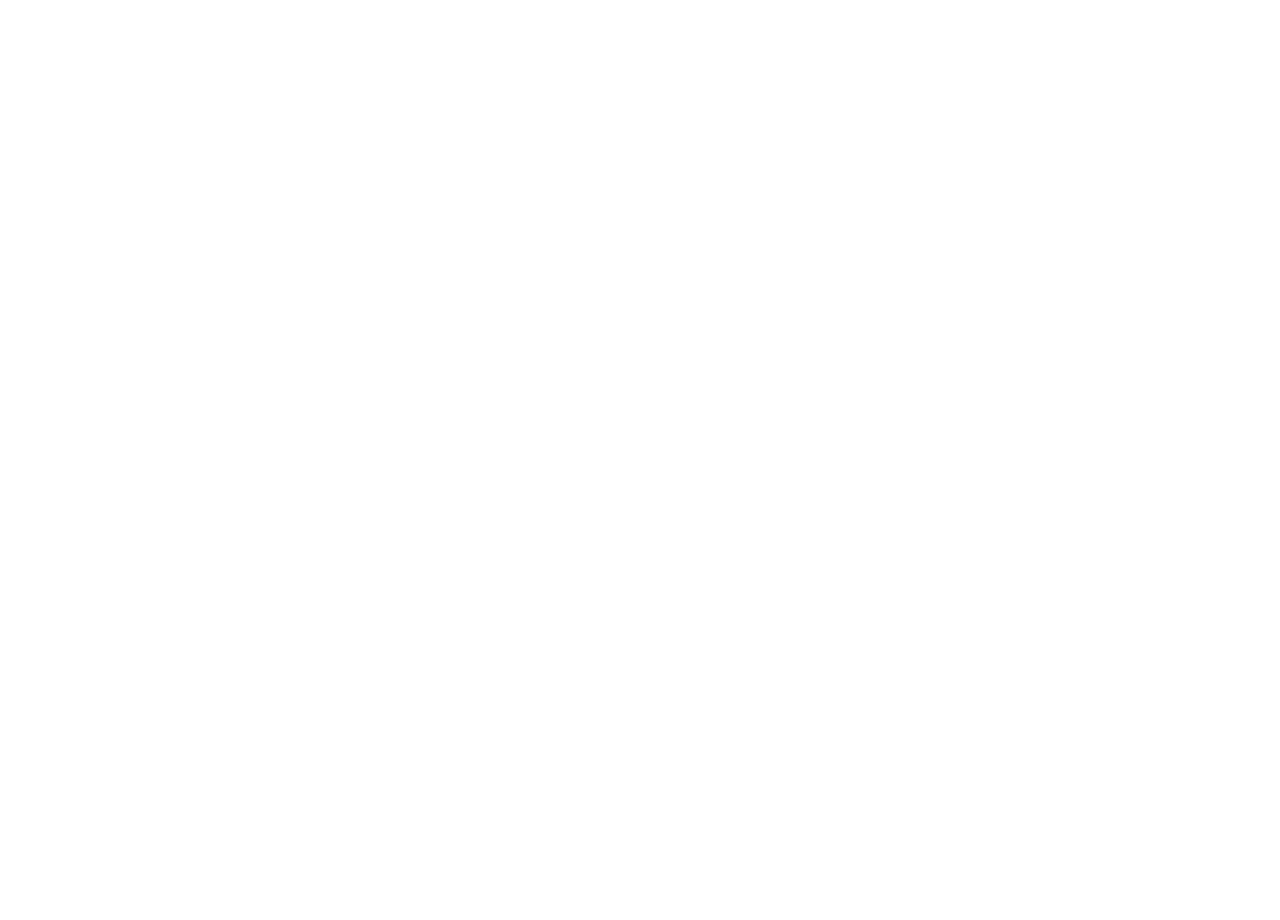
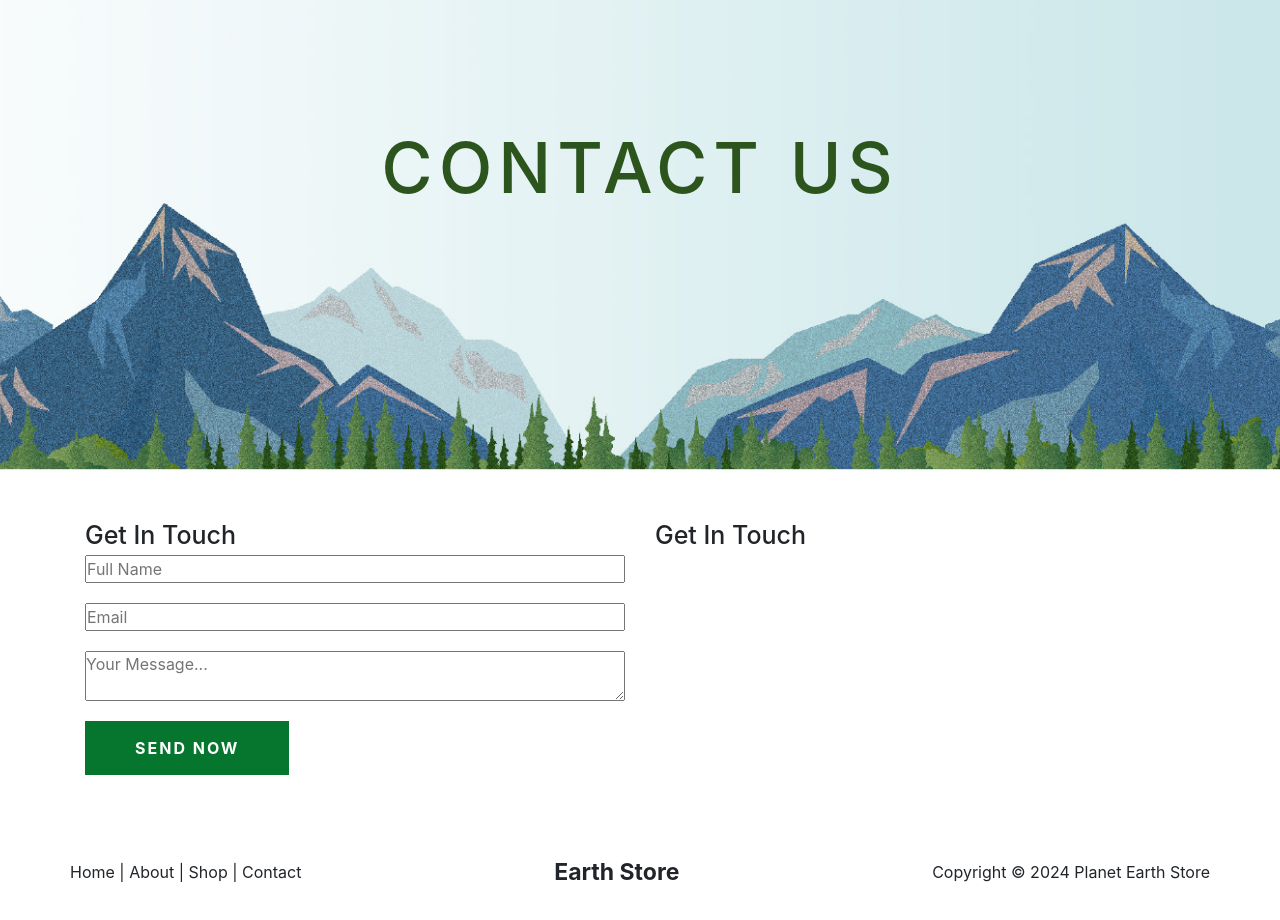
Before and after one commit to maissen/Earth-Store, an Angular app: page /contact in a window 1280 px wide. Shown: the part 220-1140 px from the top of the page. Before the commit the page ends 800 px from the top, so only its background shows below. Built offline with nearby package versions, Linux system fonts and the light colour scheme.

Commit message:
Almost finish 'app-component-contact' component.

```diff
--- a/src/app/pages/contact/contact.component.html
+++ b/src/app/pages/contact/contact.component.html
@@ -1 +1,22 @@
-<p>contact works!</p>
+<div class="container-fluid header">
+    <h1 class="title">
+        Contact us
+    </h1>
+</div>
+
+<div class="container">
+    <div class="row">
+        <div class="col-12 col-lg-6 form">
+            <h1 class="title">Get In Touch</h1>
+            <form action="">
+                <input type="text" placeholder="Full Name" name="fullname">
+                <input type="text" placeholder="Email" name="email">
+                <textarea name="message" placeholder="Your Message..."></textarea>
+                <app-btn-filled [text]="'send now'"></app-btn-filled>
+            </form>
+        </div>
+        <div class="col-12 col-lg-6">
+            <h1 class="title">Get In Touch</h1>
+        </div>
+    </div>
+</div>
--- a/src/app/pages/contact/contact.component.scss
+++ b/src/app/pages/contact/contact.component.scss
@@ -0,0 +1,29 @@
+.header {
+    height: 60rem;
+    display: flex;
+    align-items: center;
+    justify-content: center;
+    background: url("../../assets/img/home/Contact-Banner.jpg") no-repeat;
+    background-size: cover;
+    background-position: center;
+
+    h1.title {
+        font-size: 7rem;
+        letter-spacing: .6rem;
+        color: var(--dark-green);
+        text-transform: uppercase;
+    }
+}
+
+.container {
+    padding-top: 5rem;
+    padding-bottom: 5rem;
+
+    .form {
+        form {
+            display: flex;
+            flex-direction: column;
+            gap: 2rem;
+        }
+    }
+}
--- a/src/app/pages/contact/contact.component.ts
+++ b/src/app/pages/contact/contact.component.ts
@@ -1,9 +1,12 @@
 import { Component } from '@angular/core';
+import { BtnFilledComponent } from '../../modules/btn-filled/btn-filled.component';
 
 @Component({
   selector: 'app-contact',
   standalone: true,
-  imports: [],
+  imports: [
+    BtnFilledComponent
+  ],
   templateUrl: './contact.component.html',
   styleUrl: './contact.component.scss'
 })
```
Also changed, not shown: src/app/assets/img/home/Contact-Banner.jpg (added).
